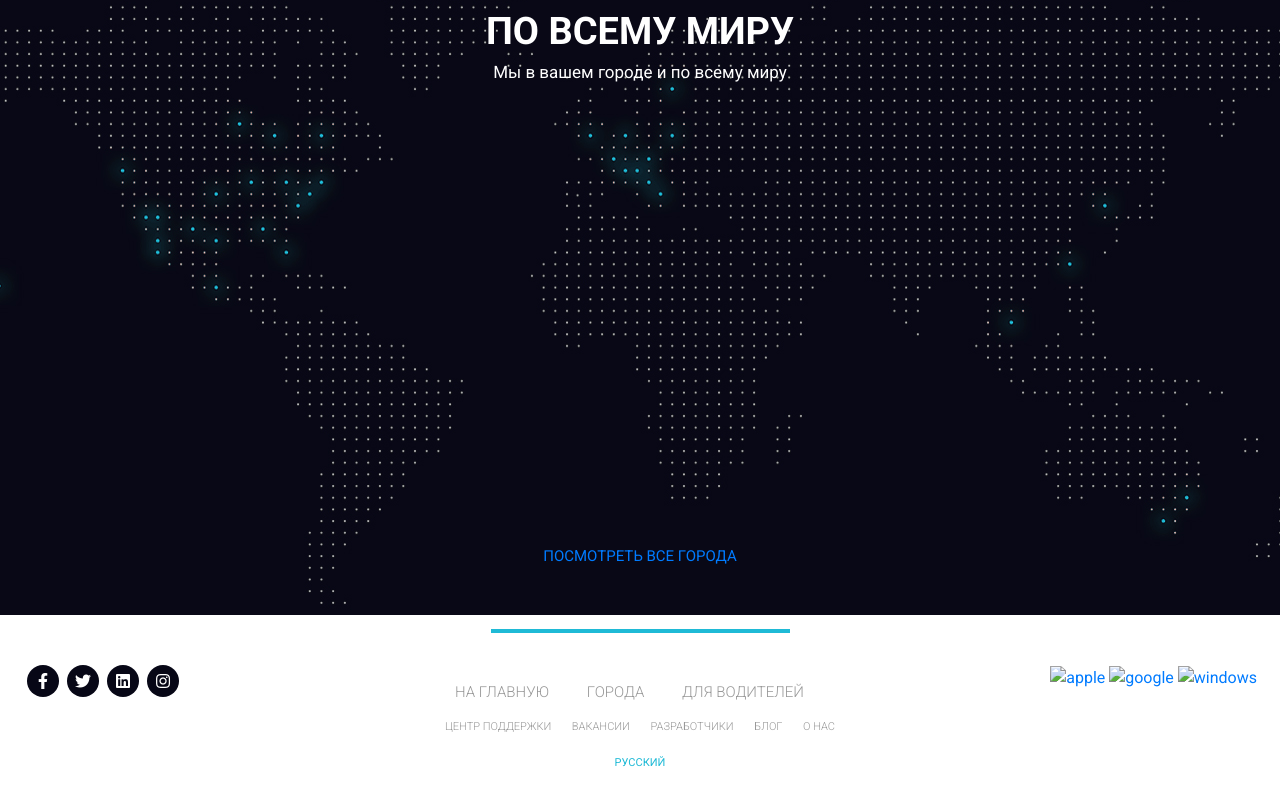
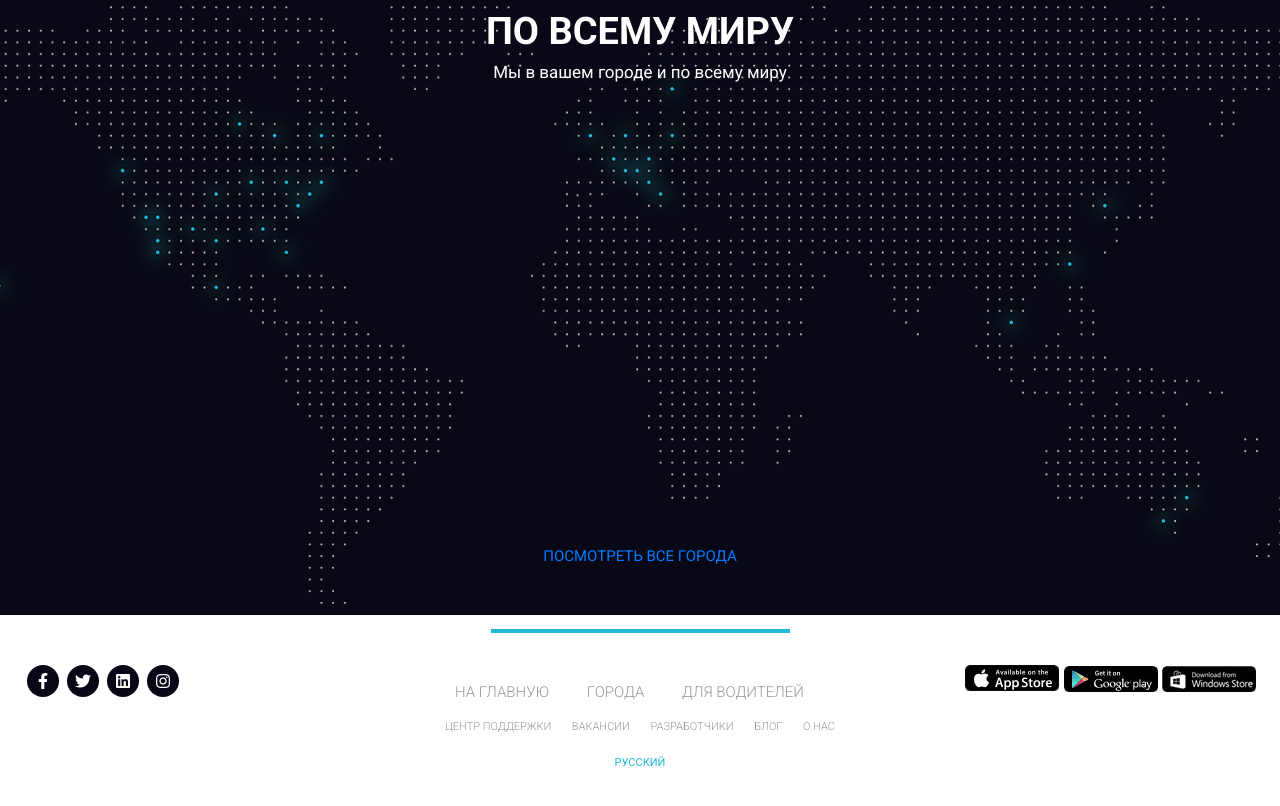
Before and after one commit to aes-maker/aes-maker.github.io, a plain HTML site: page index.html in a window 1280 px wide. Shown: the part 4695-5501 px from the top of the page. Drawn offline with Linux system fonts and the light colour scheme.

Commit message:
Update index.html

```diff
--- a/index.html
+++ b/index.html
@@ -357,9 +357,9 @@
 
 			<div>
 				<div class="footer_mobile">
-					<a href="#"><img src="../src/icons/apple.png" alt="apple"></a>
-					<a href="#"><img src="../src/icons/google.png" alt="google"></a>
-					<a href="#"><img src="../src/icons/windows.png" alt="windows"></a>
+					<a href="#"><img src="icons/apple.png" alt="apple"></a>
+					<a href="#"><img src="icons/google.png" alt="google"></a>
+					<a href="#"><img src="icons/windows.png" alt="windows"></a>
 				</div>
 			</div>
 		</div>
```
